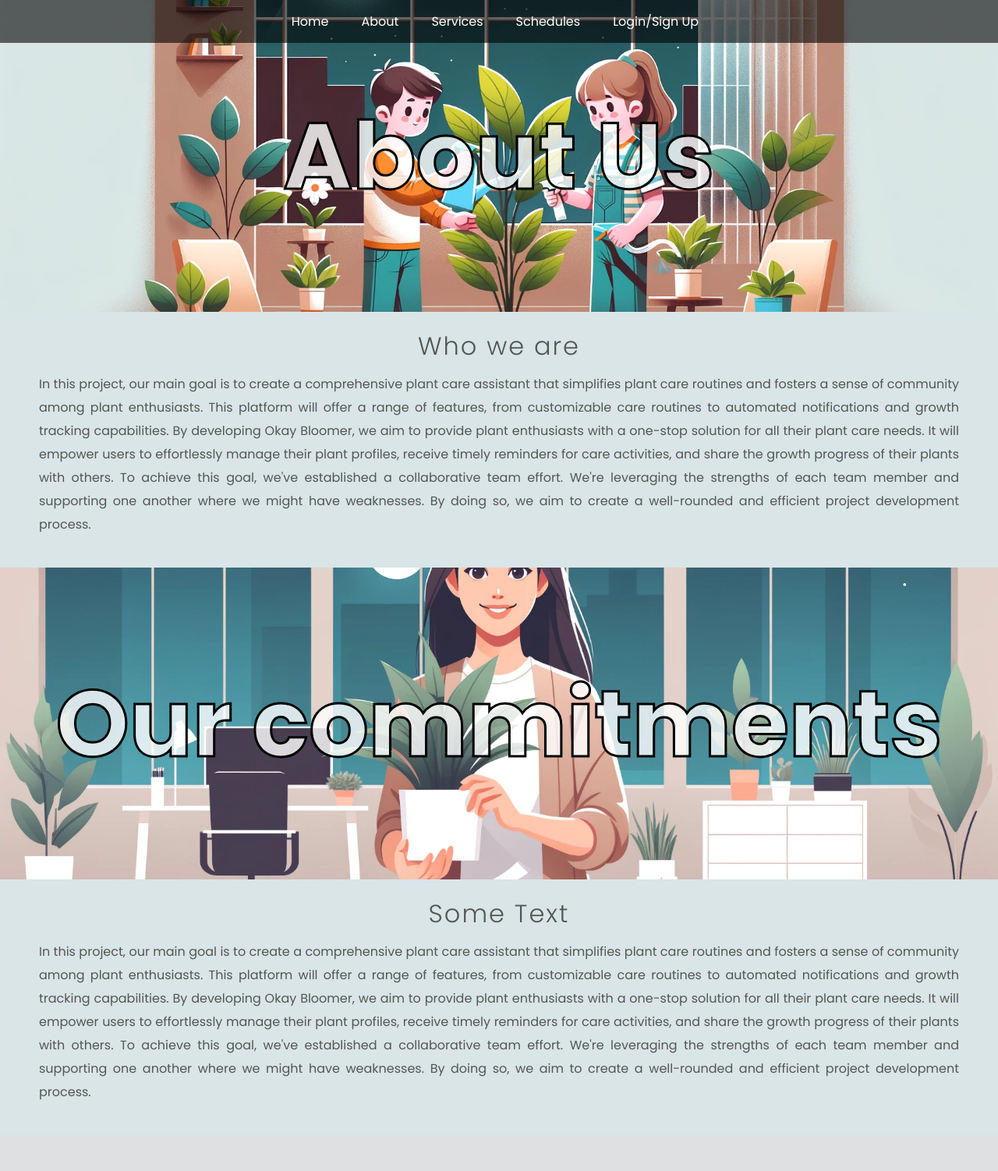
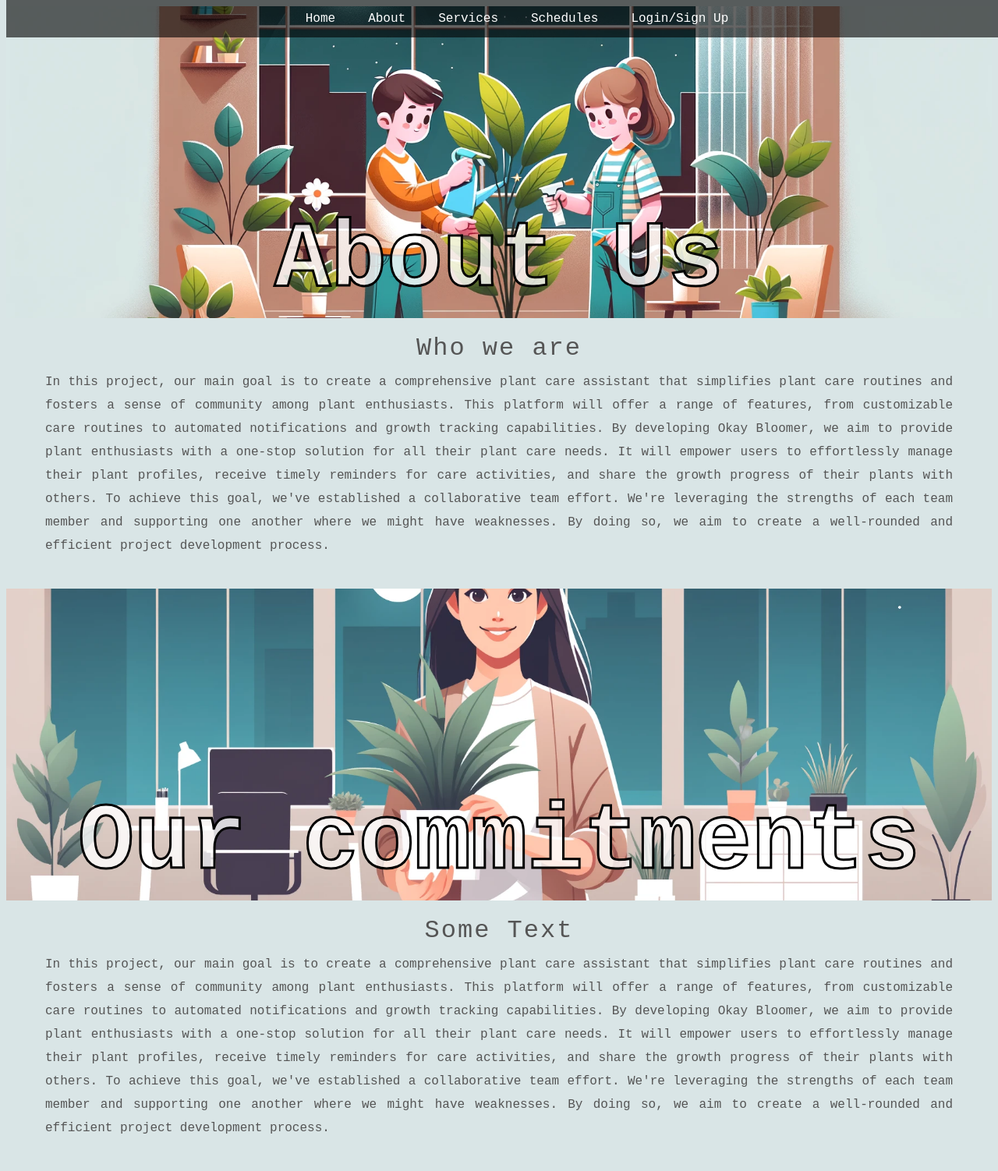
Before and after one commit to turbomoisty/okay_Bloomer, a Flask app: page /about_us in a window 1280 px wide. Shown: the whole page at 78% size. Before the commit the page ends 1411 px from the top, so only its background shows below. Run offline with Flask 3, Linux system fonts and the light colour scheme.

Commit message:
edited fonts'

```diff
--- a/OB/static/about_us.css
+++ b/OB/static/about_us.css
@@ -1,15 +1,9 @@
-@import url('https://fonts.googleapis.com/css2?family=Poppins:wght@300;400;500;600;700;800;900&display=swap');
 
 
-* {
-    margin: 0;
-    padding: 0;
-    box-sizing: border-box;
-    font-family: 'Poppins', 'sans-serif';
-}
 
 body {
     background: #D9E5E6;
+    font-family: 'Courier New', sans-serif;
 }
 
 nav {
--- a/OB/templates/about_us.html
+++ b/OB/templates/about_us.html
@@ -11,11 +11,11 @@
     <header>
         <nav>
             <ul>
-                <li><a href="#home">Home</a></li>
+                <li><a href="{{url_for('main_page')}}">Home</a></li>
                 <li><a href="#About">About</a></li>
                 <li><a href="#Services">Services</a></li>
                 <li><a href="{{url_for('plant_profiles')}}">Schedules</a></li>
-                <li class="right"><a href="#login">Login/Sign Up</a></li>
+                <li class="right"><a href="{{url_for('login_page')}}">Login/Sign Up</a></li>
             </ul>
         </nav>
     </header>
```
